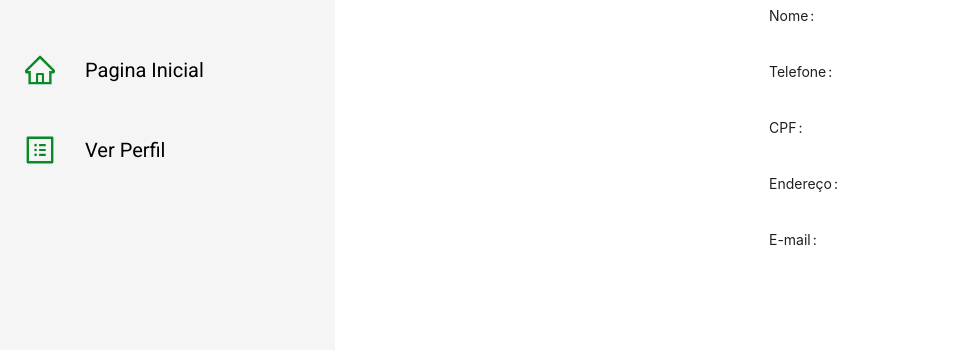
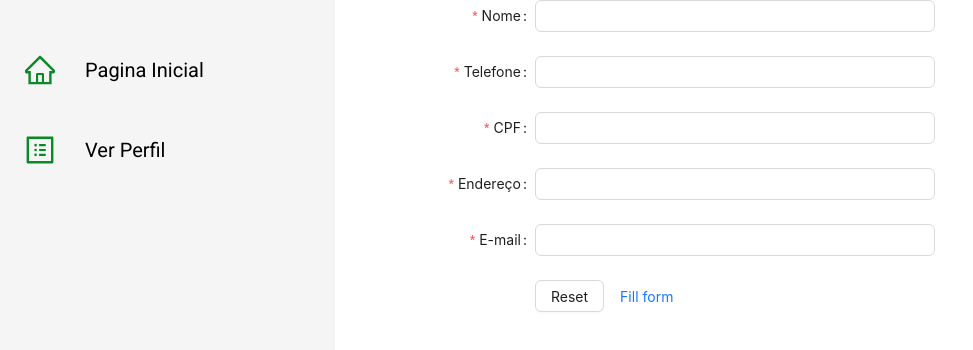
Before and after one commit to EngSoftware2023/frontend, a Next.js app: page /dashboard/produtor/visualizar in a window 1280 px wide. Shown: the top 350 px of the page, without its empty margins (0-973 px from the left). Built offline with nearby package versions, Linux system fonts and the light colour scheme.

Commit message:
mudei a tela

```diff
--- a/src/app/dashboard/produtor/visualizar/page.tsx
+++ b/src/app/dashboard/produtor/visualizar/page.tsx
@@ -1,58 +1,78 @@
 "use client"
-import { PlusOutlined } from '@ant-design/icons';
-import React, { useState } from 'react';
-import {
-  Space,
-  Form,
-  Input,
-  Button,
-  Divider,
-  Flex,
-} from 'antd';
+import React from 'react';
+import { Button, Form, Input, Select } from 'antd';
 
-const { TextArea } = Input;
+const { Option } = Select;
 
-const normFile = (e: any) => {
-  if (Array.isArray(e)) {
-    return e;
-  }
-  return e?.fileList;
+const layout = {
+  labelCol: { span: 8 },
+  wrapperCol: { span: 16 },
 };
 
-const FormDisabledDemo: React.FC = () => {
-  const [componentDisabled, setComponentDisabled] = useState<boolean>(true);
+const tailLayout = {
+  wrapperCol: { offset: 8, span: 16 },
+};
+
+const App: React.FC = () => {
+  const [form] = Form.useForm();
+
+
+
+  const onFinish = (values: any) => {
+    console.log(values);
+  };
+
+  const onReset = () => {
+    form.resetFields();
+  };
+
+  const onFill = () => {
+    form.setFieldsValue({ nome: 'Usuario',
+                          telefone:'(**)****-****',
+                          cpf:'***********',
+                          endereço:'***.***.***-**',
+                          email:'*****@*****'});
+  };
+
   return (
-    <Flex justify='center'>
     <Form
-        disabled={componentDisabled}
+      {...layout}
+      form={form}
+      name="control-hooks"
+      onFinish={onFinish}
       style={{ maxWidth: 600 }}
-
     >
-        <Form.Item label="Nome">
-          <output />
+      <Form.Item name="nome" label="Nome" rules={[{ required: true }]}>
+        <Input />
       </Form.Item>
 
-        <Form.Item label="Telefone">
-          <output />
+      <Form.Item name="telefone" label="Telefone" rules={[{ required: true }]}>
+        <Input />
       </Form.Item>
 
-        <Form.Item label="CPF">
-          <output />
+      <Form.Item name="cpf" label="CPF" rules={[{ required: true }]}>
+        <Input />
       </Form.Item>
 
-        <Form.Item label="Endereço">
-          <output />
+      <Form.Item name="endereço" label="Endereço" rules={[{ required: true }]}>
+        <Input />
       </Form.Item>
 
-        <Form.Item label="E-mail">
-          <output />
+      <Form.Item name="email" label="E-mail" rules={[{ required: true }]}>
+        <Input />
       </Form.Item>
 
+
+      <Form.Item {...tailLayout}>
+        <Button htmlType="button" onClick={onReset}>
+          Reset
+        </Button>
+        <Button type="link" htmlType="button" onClick={onFill}>
+          Fill form
+        </Button>
+      </Form.Item>
     </Form>
-
-      </Flex>
-
   );
 };
 
-export default () => <FormDisabledDemo />;
+export default App;
```
Lines whose indentation alone changed are shown as unchanged.
